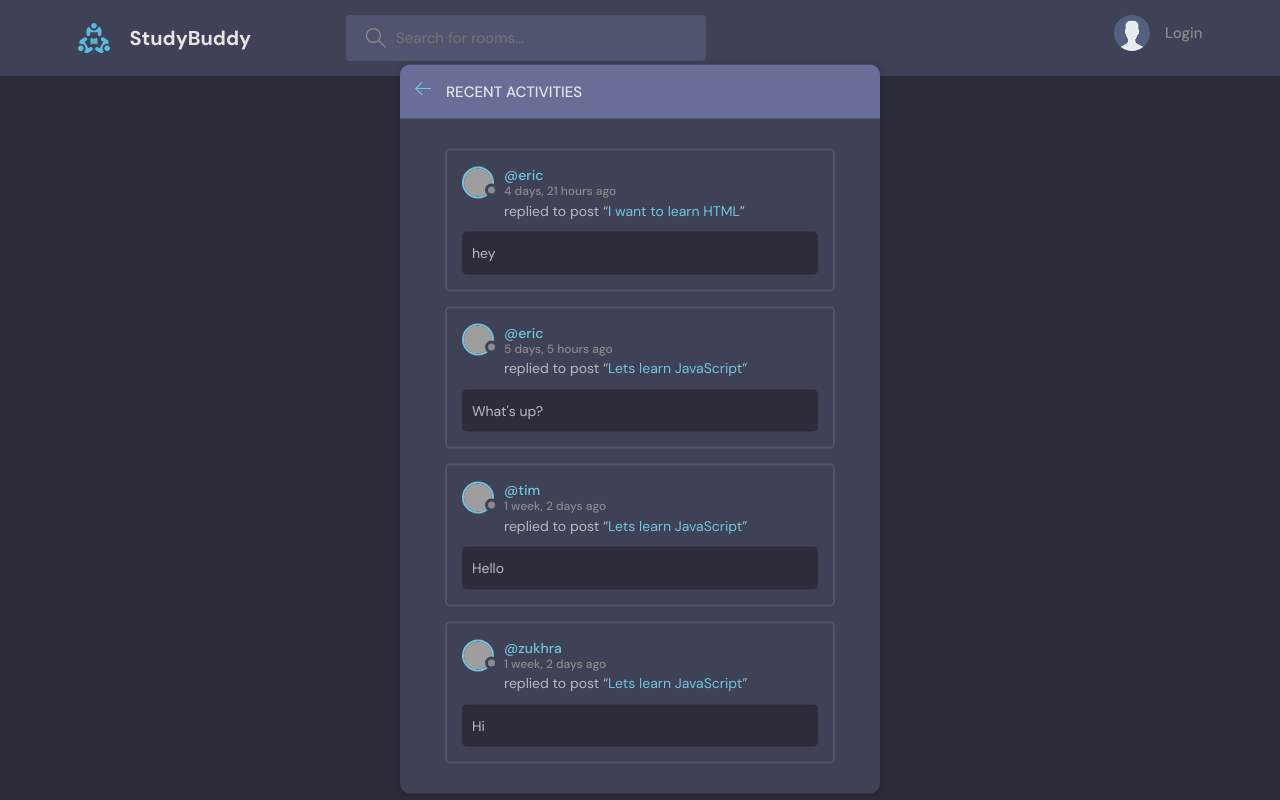
After one commit to Zu18/StudyBuddy, a Django app: page /activity/ in a window 1280 px wide. The commit adds this page. Run offline with Django 4.2, Linux system fonts and the light colour scheme; data comes from the database, SQL or seed files in the repository; grey boxes are pictures that could not be loaded.

Commit message:
Add Recent Activity for mibyle version

```diff
--- /dev/null
+++ b/studybud/base/templates/base/activity.html
@@ -0,0 +1,59 @@
+{% extends 'main.html' %}
+
+{% block content %}
+<main class="layout">
+  <div class="container">
+    <div class="layout__box">
+      <div class="layout__boxHeader">
+        <div class="layout__boxTitle">
+          <a href="{% url 'home' %}">
+            <svg version="1.1" xmlns="http://www.w3.org/2000/svg" width="32" height="32" viewBox="0 0 32 32">
+              <title>arrow-left</title>
+              <path
+                d="M13.723 2.286l-13.723 13.714 13.719 13.714 1.616-1.611-10.96-10.96h27.625v-2.286h-27.625l10.965-10.965-1.616-1.607z"
+              ></path>
+            </svg>
+          </a>
+          <h3>Recent Activities</h3>
+        </div>
+      </div>
+
+      <div class="activities-page layout__body">
+        {% for message in room_messages %}
+        <div class="activities__box">
+            <div class="activities__boxHeader roomListRoom__header">
+                <a href="{% url 'user-profile' message.user.id %}" class="roomListRoom__author">
+                    <div class="avatar avatar--small">
+                        <img src="https://randomuser.me/api/portraits/women/11.jpg" />
+                    </div>
+                    <p>
+                        @{{message.user}}
+                        <span>{{message.created|timesince}} ago</span>
+                    </p>
+                </a>
+
+                {% if request.user == message.user %}
+                <div class="roomListRoom__actions">
+                    <a href="{% url 'delete-message' message.id %}">
+                        <svg version="1.1" xmlns="http://www.w3.org/2000/svg" width="32" height="32" viewBox="0 0 32 32">
+                            <title>remove</title>
+                            <path
+                                d="M27.314 6.019l-1.333-1.333-9.98 9.981-9.981-9.981-1.333 1.333 9.981 9.981-9.981 9.98 1.333 1.333 9.981-9.98 9.98 9.98 1.333-1.333-9.98-9.98 9.98-9.981z">
+                            </path>
+                        </svg>
+                    </a>
+                </div>
+                {% endif %}
+
+            </div>
+            <div class="activities__boxContent">
+                <p>replied to post “<a href="{% url 'room' message.room.id %}">{{message.room}}</a>”</p>
+                <div class="activities__boxRoomContent">{{message.body}}</div>
+            </div>
+        </div>
+        {% endfor %}
+      </div>
+    </div>
+  </div>
+</main>
+{% endblock content %}
--- a/studybud/base/templates/base/home.html
+++ b/studybud/base/templates/base/home.html
@@ -23,7 +23,7 @@
         </form>
         <div class="mobile-menuItems">
           <a class="btn btn--main btn--pill" href="{% url 'topics' %}">Browse Topics</a>
-          <a class="btn btn--main btn--pill" href="#">Recent Activities</a>
+          <a class="btn btn--main btn--pill" href="{% url 'activity' %}">Recent Activities</a>
         </div>
       </div>
       <div class="roomList__header">
--- a/studybud/base/urls.py
+++ b/studybud/base/urls.py
@@ -16,4 +16,5 @@ urlpatterns = [
     path('delete-message/<str:pk>/', views.deleteMessage, name="delete-message"),
     path('update-user/', views.updateUser, name="update-user"),
     path('topics/', views.topicsPage, name="topics"),
+    path('activity/', views.activityPage, name="activity"),
 ]
--- a/studybud/base/views.py
+++ b/studybud/base/views.py
@@ -180,3 +180,7 @@ def topicsPage(request):
     q = request.GET.get('q') if request.GET.get('q') != None else ''
     topics = Topic.objects.filter(name__icontains=q)
     return render(request, 'base/topics.html', {'topics':topics})
+
+def activityPage(request):
+    room_messages = Message.objects.all()
+    return render(request, 'base/activity.html', {'room_messages': room_messages})
```
